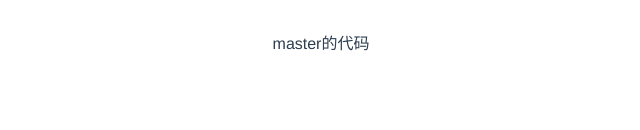
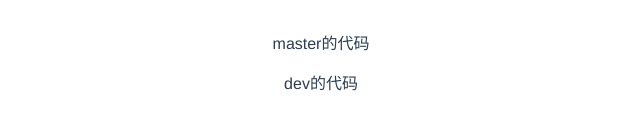
Before and after one commit to Lishuai0606/Li, a Vue app: page / in a window 1280 px wide. Shown: the part 250-380 px from the top of the page, without its empty margins (319-959 px from the left). Built offline with nearby package versions, Linux system fonts and the light colour scheme.

Commit message:
dev的代码

```diff
--- a/src/components/HelloWorld.vue
+++ b/src/components/HelloWorld.vue
@@ -1,6 +1,7 @@
 <template>
   <div class="hello">
     <p>master的代码</p>
+    <p>dev的代码</p>
   </div>
 </template>
 
```
